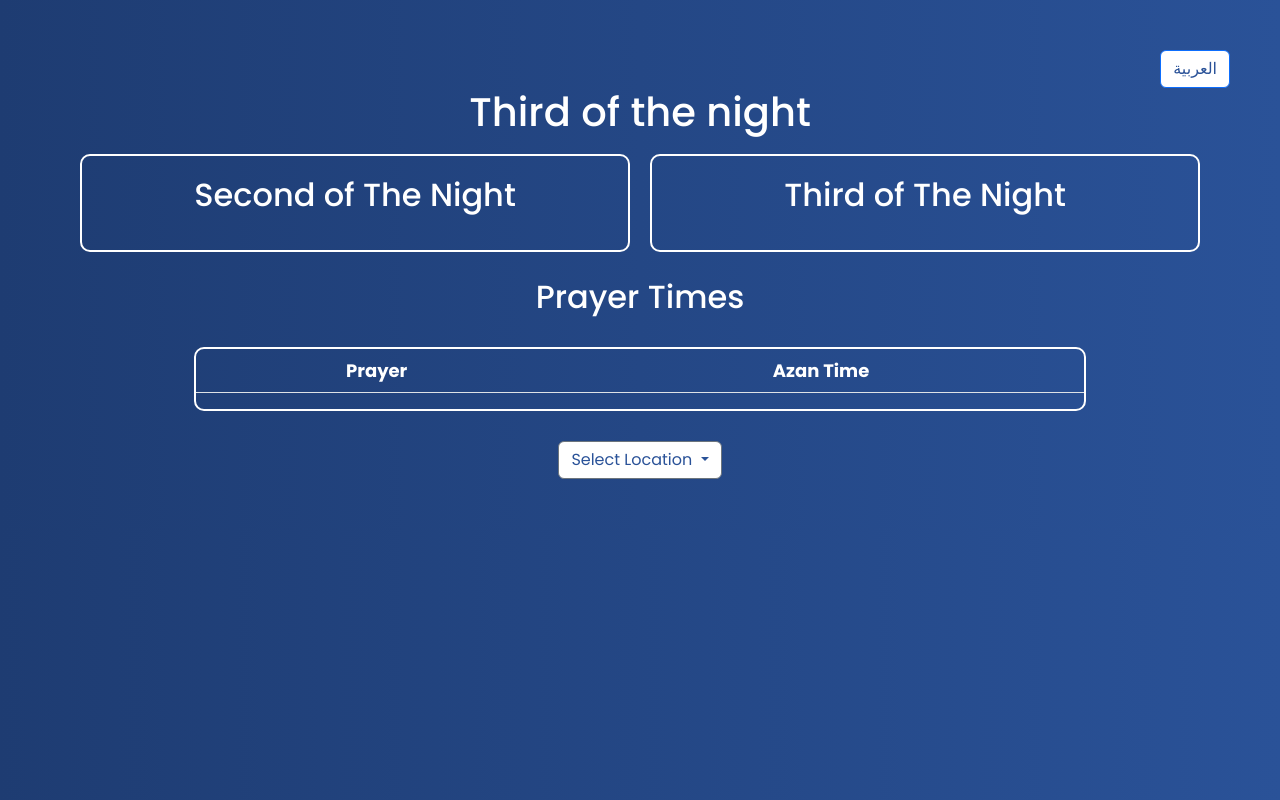
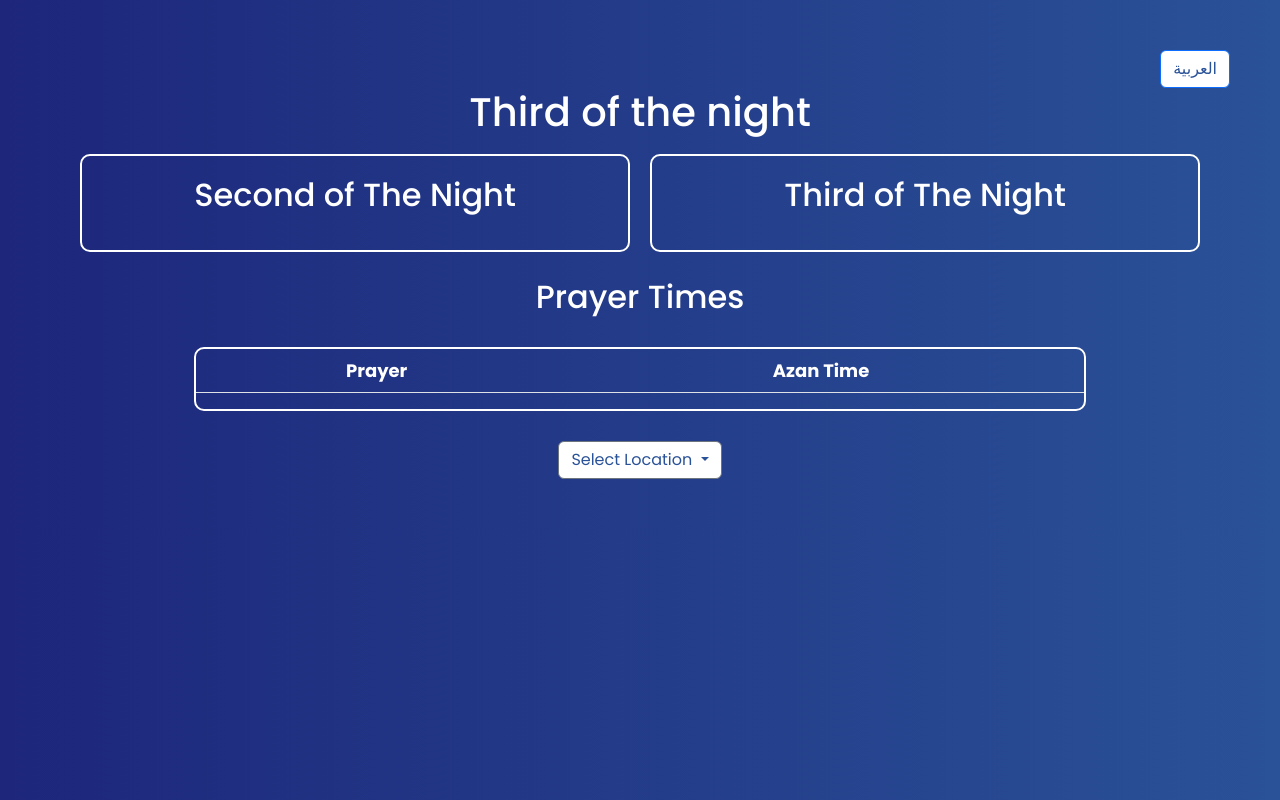
Before and after one commit to Y-Ashiq/third-of-the-night, a plain HTML site: page client/index.html in a window 1280 px wide. Drawn offline with nearby package versions, Linux system fonts and the light colour scheme.

Commit message:
fix files issues

```diff
--- a/client/styles.css
+++ b/client/styles.css
@@ -2,7 +2,7 @@ body {
   font-family: 'Poppins', sans-serif;
   text-align: center;
     margin: 50px;
-    background: linear-gradient(to right, #1e3c72, #2a5298);
+    background: linear-gradient(to right, #1d267b, #2a5298);
     color: #ffffff;
   }
 h1,p {
```
Also changed, not shown: client/index.ar.html (+1 -1 lines), client/index.html (renamed from client/index.en.html).
